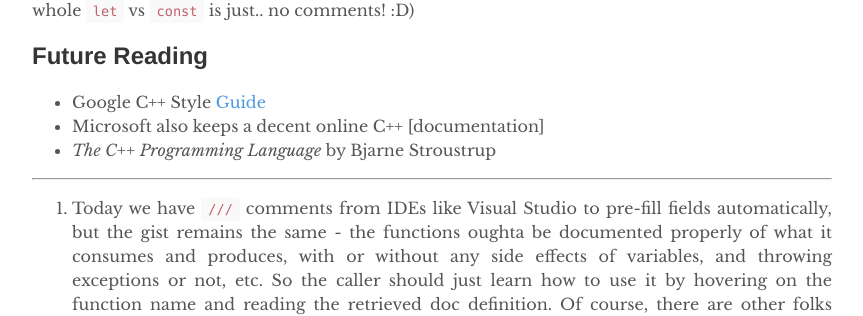
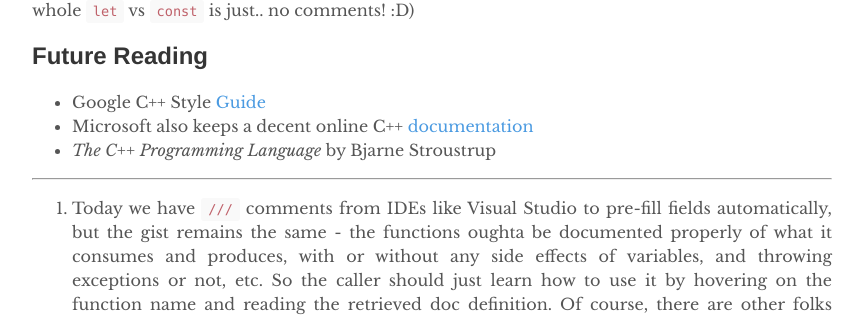
Before and after one commit to yuexiaofeng/yuexiaofeng.github.io, a Jekyll site: the page built from _posts/2021-11-03-const.md, in a window 1280 px wide and 900 px high, scrolled down 4745 px. Shown: the part 300-616 px from the top of the window, without its empty margins (208-1071 px from the left). Built offline with Jekyll 4.4.1, drawn with Linux system fonts in a browser that asks for light colours; part of the change alters nothing that is shown.

```diff
--- a/_posts/2021-11-03-const.md
+++ b/_posts/2021-11-03-const.md
@@ -171,7 +171,7 @@ Also IMHO, I think it's almost always a good idea to use `const` whenever you ca
 ## Future Reading
 
 * Google C++ Style [Guide](https://google.github.io/styleguide/cppguide.html)
-* Microsoft also keeps a decent online C++ [documentation]
+* Microsoft also keeps a decent online C++ [documentation](https://docs.microsoft.com/en-us/cpp/cpp/?view=msvc-160)
 * *The C++ Programming Language* by Bjarne Stroustrup
 
 ---
```
